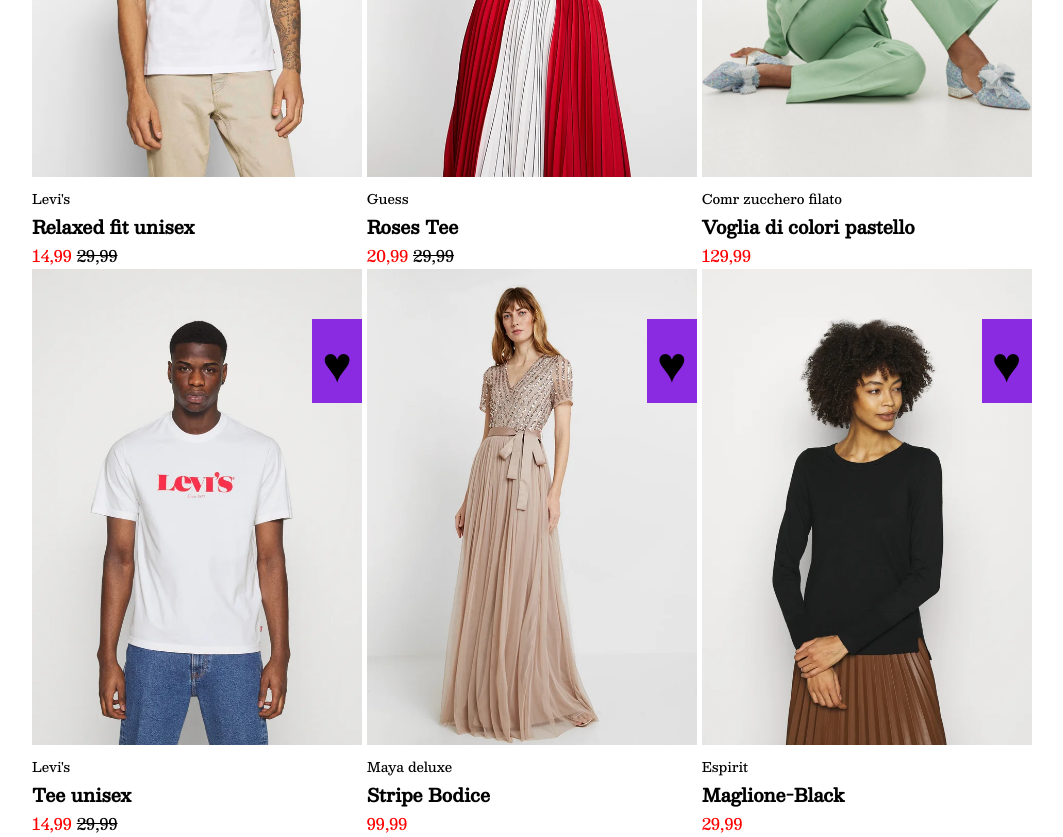
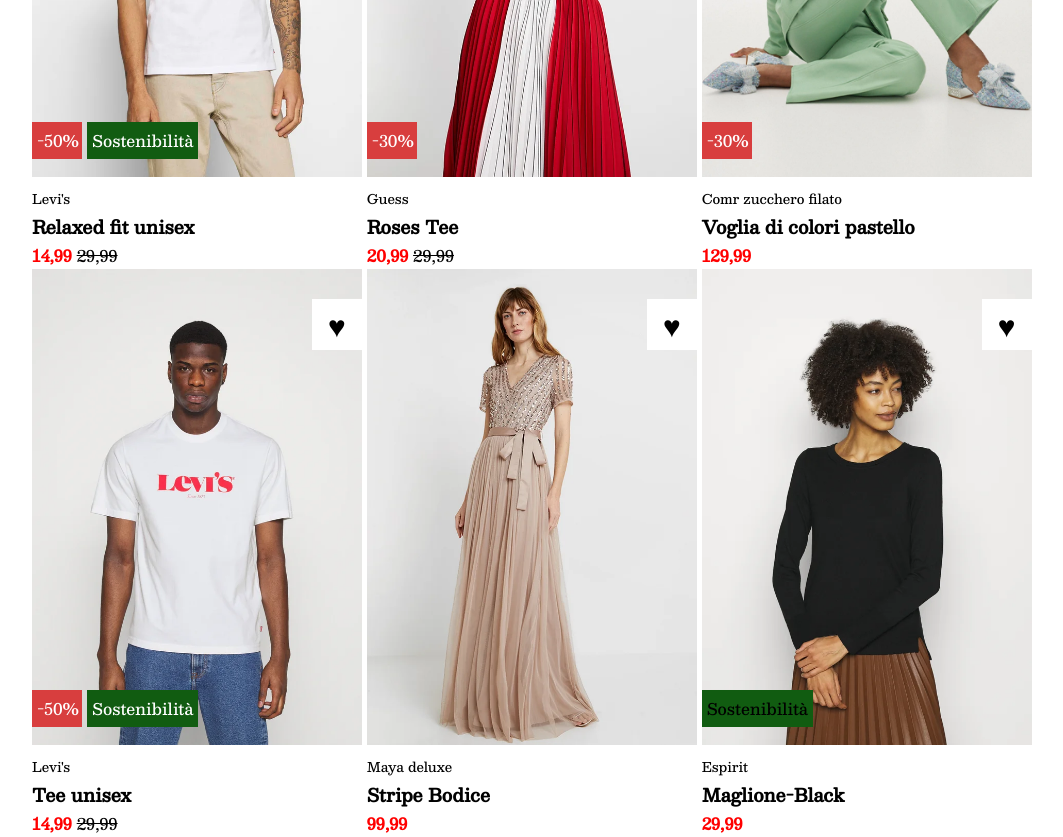
Before and after one commit to Eddishot/html-css-shop, a plain HTML site: page index.html in a window 1280 px wide. Shown: the part 320-1157 px from the top of the page, without its empty margins (108-1171 px from the left). Drawn offline with nearby package versions, Linux system fonts and the light colour scheme.

Commit message:
correzione finale

```diff
--- a/index.html
+++ b/index.html
@@ -13,42 +13,56 @@
 
     </head>
     <body>
+        <!--Inizio Articoli da comprare-->
         <div class="container">
 
             <div class="blocco-immagine">
-                <img class="immagine" src="img/1.webp" alt="immagine-1">
-                <small>Levi's</small> <br>
-                <span class="titolo-bold">Relaxed fit unisex</span> <br>
-                <span class="prezzo-1">14,99</span> <span class="prezzo-2">29,99</span>
-                <span class="heart">&#9829;</span>
+
+              <img  class="immagine" src="img/1.webp" alt="immagine-1">
+              <img class="immagine-overlay"  src="img/1b.webp" alt="immagine-2">
+              <small>Levi's</small> <br>
+              <span class="titolo-bold">Relaxed fit unisex</span> <br>
+              <span class="prezzo-1">14,99</span> <span class="prezzo-2">29,99</span>
+              <span class="heart">&#9829;</span>
+              <span class="discount">-50%</span><span class="sostenibile">Sostenibilità</span>
+
+
             </div>
+
 
             <div class="blocco-immagine">
                 <img class="immagine" src="img/2.webp" alt="immagine-1">
+                <img class="immagine-overlay"  src="img/2b.webp" alt="immagine-2">
                 <small>Guess</small> <br>
                 <span class="titolo-bold">Roses Tee</span> <br>
                 <span class="prezzo-1">20,99</span> <span class="prezzo-2">29,99</span>
                 <span class="heart">&#9829;</span>
+                <span class="discount">-30%</span>
             </div>
 
             <div class="blocco-immagine">
                 <img class="immagine" src="img/3.webp" alt="immagine-1">
+                <img class="immagine-overlay"  src="img/3b.webp" alt="immagine-2">
                 <small>Comr zucchero filato</small> <br>
                 <span class="titolo-bold">Voglia di colori pastello</span> <br>
                 <span class="prezzo-1">129,99</span>
                 <span class="heart">&#9829;</span>
+                <span class="discount">-30%</span>
             </div>
 
             <div class="blocco-immagine">
                 <img class="immagine" src="img/4.webp" alt="immagine-1">
+                <img class="immagine-overlay"  src="img/4b.webp" alt="immagine-2">
                 <small>Levi's</small> <br>
                 <span class="titolo-bold">Tee unisex</span> <br>
                 <span class="prezzo-1">14,99</span> <span class="prezzo-2">29,99</span>
                 <span class="heart">&#9829;</span>
+                <span class="discount">-50%</span><span class="sostenibile">Sostenibilità</span>
             </div>
 
             <div class="blocco-immagine">
                 <img class="immagine" src="img/5.webp" alt="immagine-1">
+                <img class="immagine-overlay"  src="img/5b.webp" alt="immagine-2">
                 <small>Maya deluxe</small> <br>
                 <span class="titolo-bold">Stripe Bodice</span> <br>
                 <span class="prezzo-1">99,99</span>
@@ -57,10 +71,12 @@
 
             <div class="blocco-immagine">
                 <img class="immagine" src="img/6.webp" alt="immagine-1">
+                <img class="immagine-overlay"  src="img/6b.webp" alt="immagine-2">
                 <small>Espirit</small> <br>
                 <span class="titolo-bold">Maglione-Black</span> <br>
                 <span class="prezzo-1">29,99</span>
                 <span class="heart">&#9829;</span>
+                <span class="sostenibile-1">Sostenibilità</span>
             </div>
 
         </div>
--- a/style.css
+++ b/style.css
@@ -10,9 +10,25 @@
     margin-top:20px;
 }
 
+.blocco-immagine{
+    width: 33%;
+    display: inline-block;
+    position: relative;
+
+}
+
+
+.immagine{
+    width: 100%;
+}
+
+
 .prezzo-1{
     color: red;
+    font-weight: bolder;
 }
+
+
 .titolo-bold{
     font-weight: 700;
     font-size: large;
@@ -23,29 +39,59 @@
 
 }
 
+.immagine-overlay{
+    position: absolute;
+    width: 100%;
+    display: none;
+    top: 0;
 
-
-
-
-.blocco-immagine{
-    width: 33%;
-    display: inline-block;
-    position: relative;
 
 }
 
-.heart{
-    position: absolute;
-    width: 50px;
-    background-color: blueviolet;
-    top:50px;
-    text-align: center;
+.blocco-immagine:hover .immagine-overlay{
+    display: block;
 
-    font-size: 50px;
-    right:0;
+}
 
 
+.discount{
+    position: absolute;
+    color: rgb(255, 255, 255);
+    background-color: rgb(216, 62, 62);
+    width: 50px;
+    padding: 5px;
+    bottom: 110px;
+    left:0px
+
 }
-.immagine{
-    width: 100%;
+
+
+.sostenibile{
+    position: absolute;
+    color: rgb(255, 255, 255);
+    background-color: rgb(17, 92, 17);
+    padding: 5px;
+    bottom: 110px;
+    left: 55px;
 }
+
+.sostenibile-1{
+    position: absolute;
+    padding: 5px;
+    color: whi;
+    background-color: rgb(17, 92, 17) ;
+    bottom: 110px;
+    left:0px
+
+}
+
+
+.heart{
+position: absolute;
+width: 50px;
+background-color: rgb(255, 255, 255);
+top:30px;
+text-align: center;
+font-size: 30px;
+right:0;
+}
```
